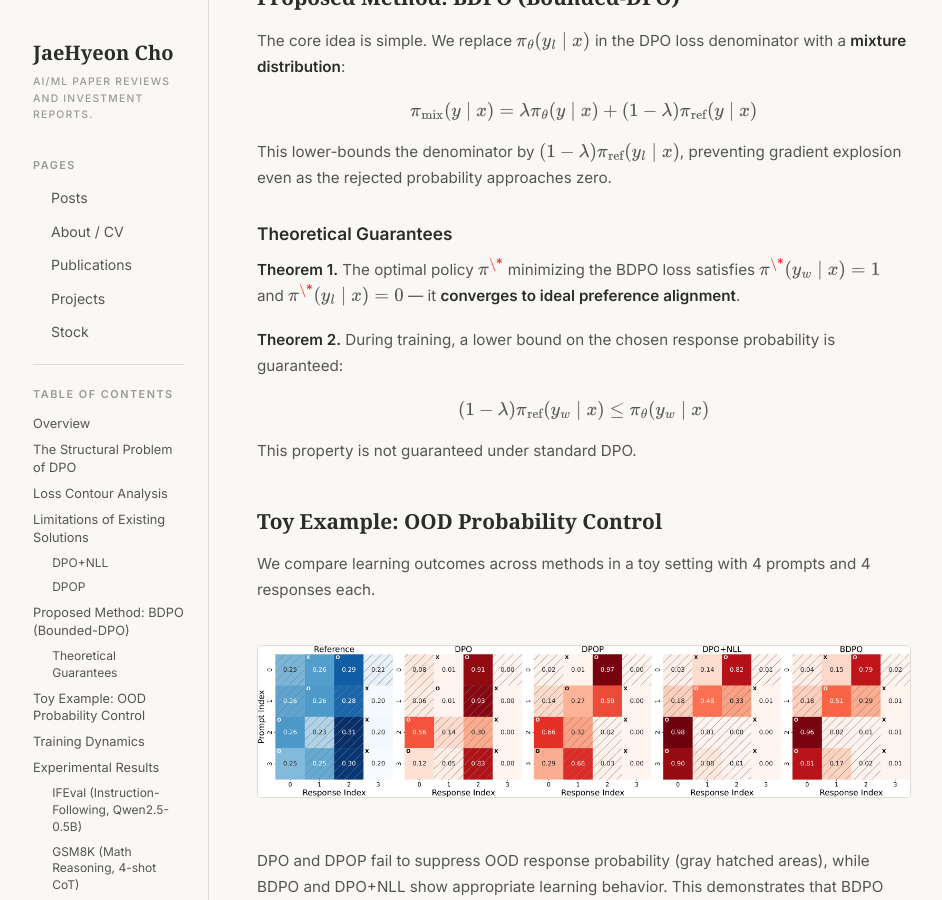
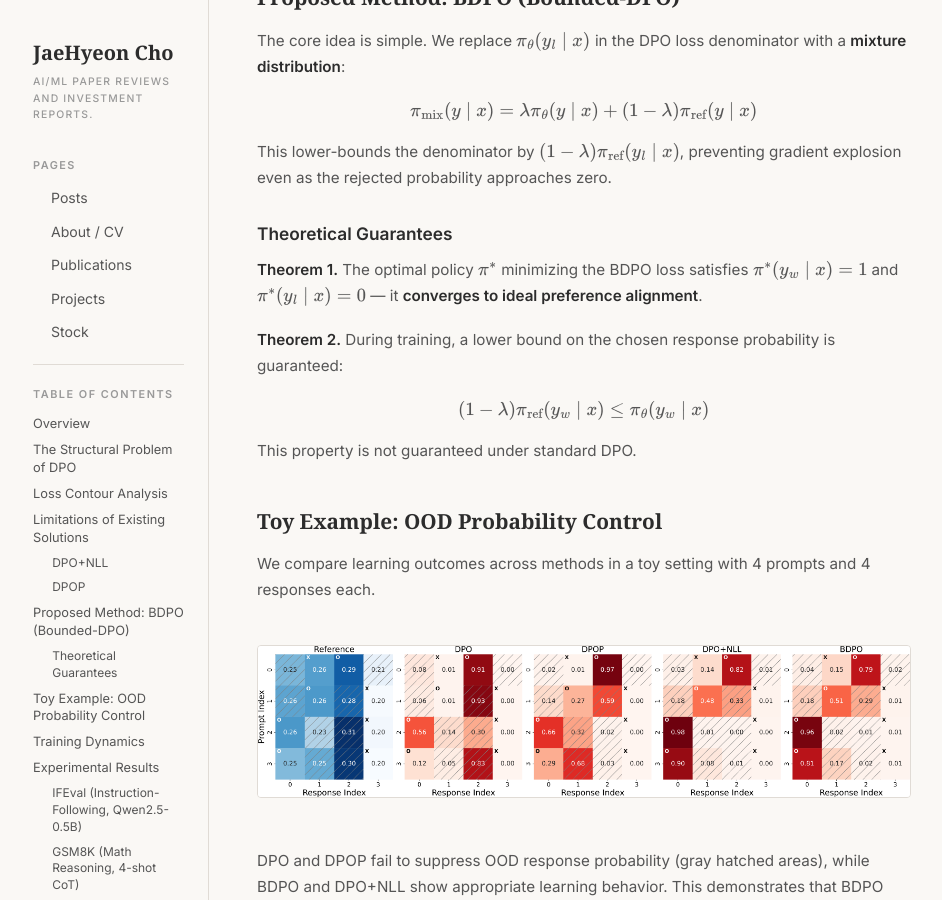
Before and after one commit to bonin147/bonin147.github.io, a Jekyll site: the page built from _posts/2025-10-12-rethinking-dpo.md, in a window 1280 px wide and 900 px high, scrolled down 2572 px. Shown: the whole window, without its empty margins (101-1043 px from the left). Built offline with Jekyll 4.4.1, drawn with Linux system fonts in a browser that asks for light colours; some web fonts are replaced.

Commit message:
Fix \pi^{*} rendering in Theorem 1 (remove unnecessary backslash escape)
Co-Authored-By: Claude Opus 4.6 <noreply@anthropic.com>

```diff
--- a/_posts/2025-10-12-rethinking-dpo.md
+++ b/_posts/2025-10-12-rethinking-dpo.md
@@ -84,7 +84,7 @@ $$\pi_{\text{mix}}(y \mid x) = \lambda \pi_\theta(y \mid x) + (1-\lambda)\pi_{\t
 
 ### 이론적 보장
 
-**Theorem 1.** BDPO loss를 최소화하는 최적 정책 {::nomarkdown}\(\pi^{\*}\){:/nomarkdown}는 {::nomarkdown}\(\pi^{\*}(y_w \mid x) = 1\){:/nomarkdown}, {::nomarkdown}\(\pi^{\*}(y_l \mid x) = 0\){:/nomarkdown}을 만족한다. 즉, **이상적인 preference alignment에 수렴**한다.
+**Theorem 1.** BDPO loss를 최소화하는 최적 정책 {::nomarkdown}\(\pi^{*}\){:/nomarkdown}는 {::nomarkdown}\(\pi^{*}(y_w \mid x) = 1\){:/nomarkdown}, {::nomarkdown}\(\pi^{*}(y_l \mid x) = 0\){:/nomarkdown}을 만족한다. 즉, **이상적인 preference alignment에 수렴**한다.
 
 **Theorem 2.** 학습 과정에서 chosen response의 확률에 대한 lower bound가 보장된다:
 
@@ -242,7 +242,7 @@ This lower-bounds the denominator by {::nomarkdown}\((1-\lambda)\pi_{\text{ref}}
 
 ### Theoretical Guarantees
 
-**Theorem 1.** The optimal policy {::nomarkdown}\(\pi^{\*}\){:/nomarkdown} minimizing the BDPO loss satisfies {::nomarkdown}\(\pi^{\*}(y_w \mid x) = 1\){:/nomarkdown} and {::nomarkdown}\(\pi^{\*}(y_l \mid x) = 0\){:/nomarkdown} — it **converges to ideal preference alignment**.
+**Theorem 1.** The optimal policy {::nomarkdown}\(\pi^{*}\){:/nomarkdown} minimizing the BDPO loss satisfies {::nomarkdown}\(\pi^{*}(y_w \mid x) = 1\){:/nomarkdown} and {::nomarkdown}\(\pi^{*}(y_l \mid x) = 0\){:/nomarkdown} — it **converges to ideal preference alignment**.
 
 **Theorem 2.** During training, a lower bound on the chosen response probability is guaranteed:
 
```
